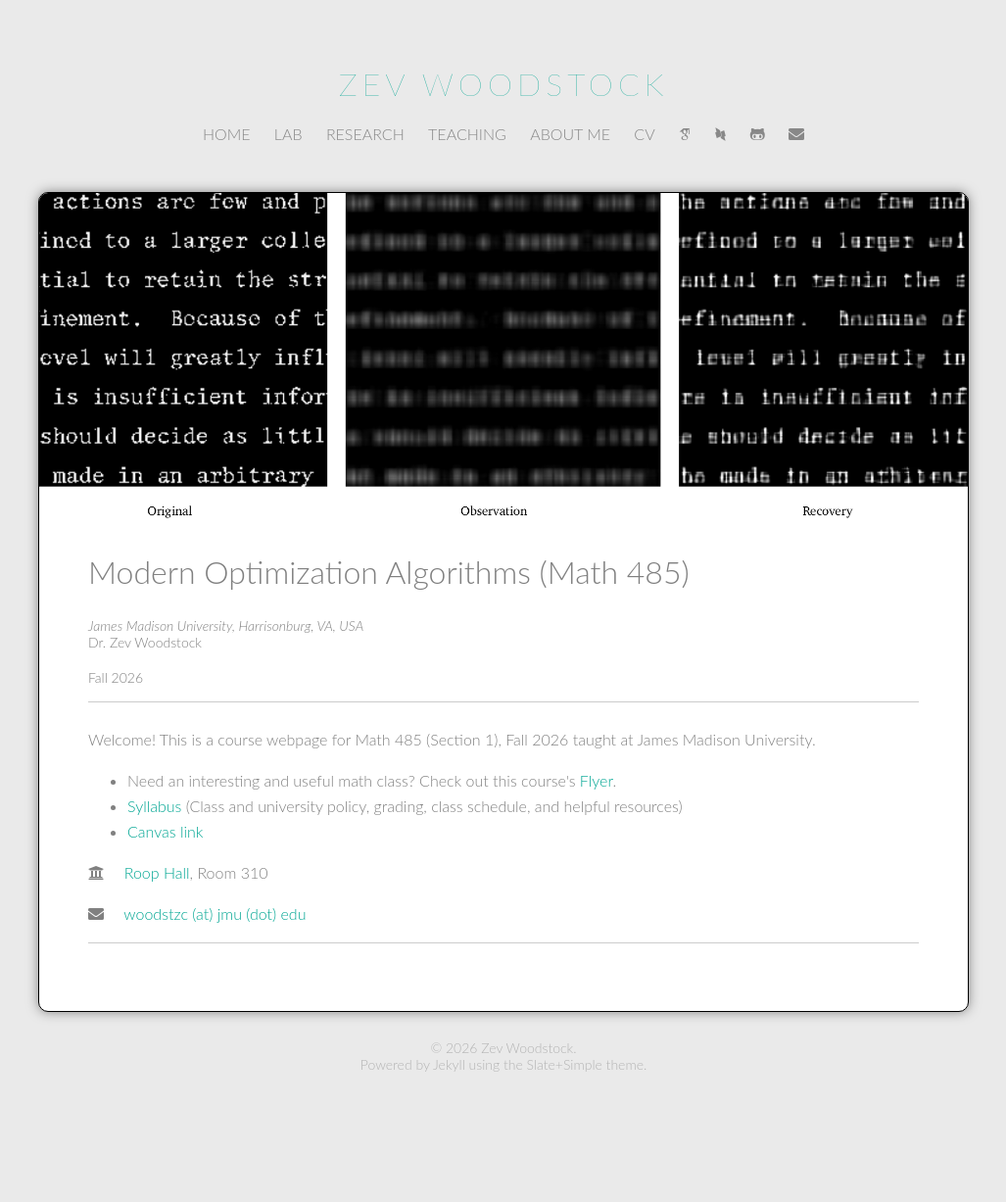
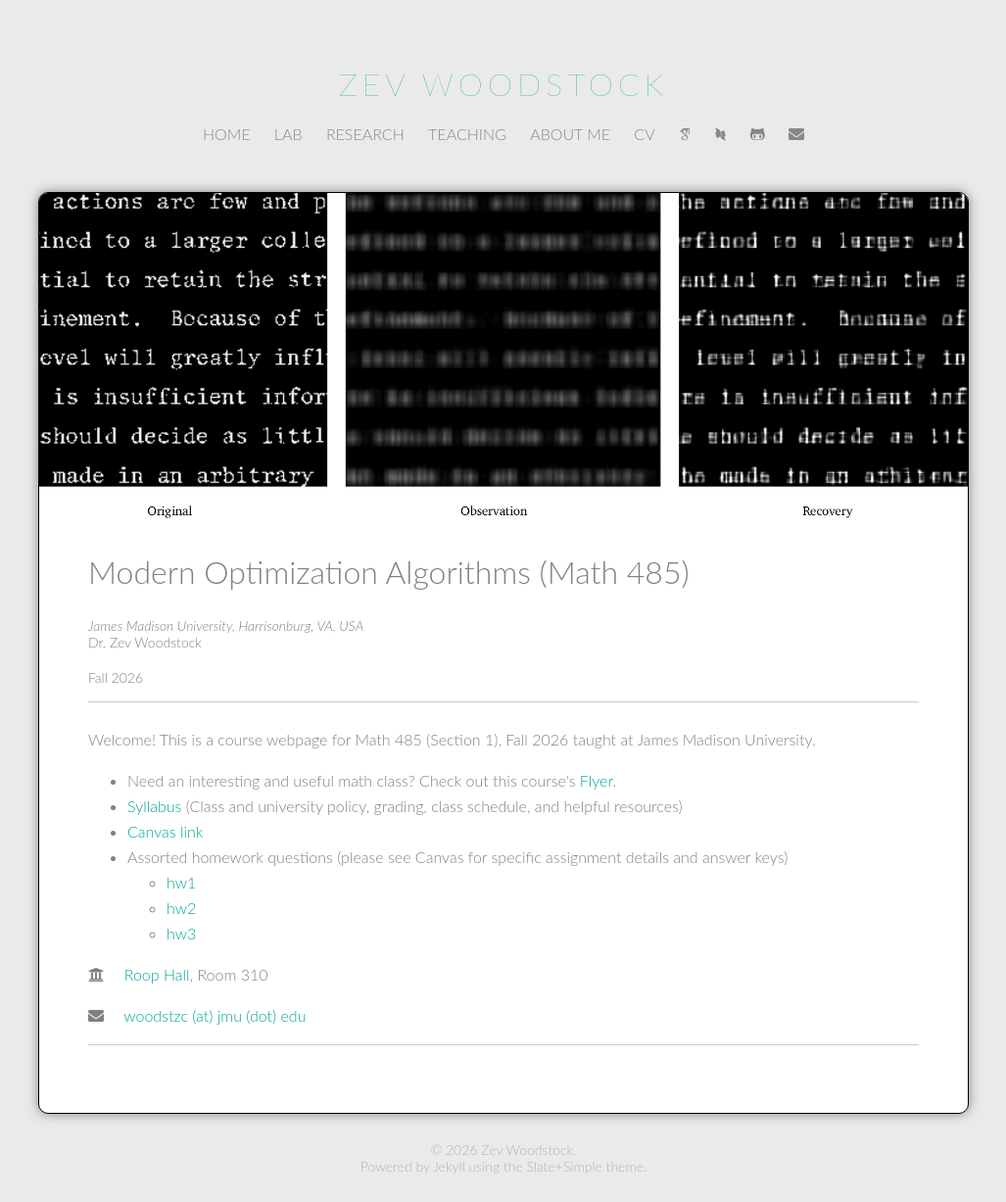
Before and after one commit to zevwoodstock/zevwoodstock.github.io, a Jekyll site: the page built from teaching/_posts/2026-08-24-math485-opt.md, in a window 1280 px wide. Shown: the whole page at 98% size, without its empty margins (126-1153 px from the left). Built offline with Jekyll 4.4.1, drawn with Linux system fonts in a browser that asks for light colours; some web fonts are replaced; before the commit the page ends 1123 px from its top, so only the background shows below that.

Commit message:
Added a few hw problems

```diff
--- a/teaching/_posts/2026-08-24-math485-opt.md
+++ b/teaching/_posts/2026-08-24-math485-opt.md
@@ -29,6 +29,18 @@ resources)
 <li>
  <a href="https://canvas.jmu.edu/courses/2191094">Canvas link</a>
 </li>
+<li>
+Assorted homework questions (please see Canvas for specific
+assignment details and answer keys)
+<ul>
+<li> <a href="/media/math485-opt/hw1-public.pdf">hw1</a>
+</li>
+<li> <a href="/media/math485-opt/hw2-public.pdf">hw2</a>
+</li>
+<li> <a href="/media/math485-opt/hw3-public.pdf">hw3</a>
+</li>
+</ul>
+</li>
 </ul>
 <p class="entry-title">
 		<i class="fa fa-university"></i> &emsp;
```
Also changed, not shown: 3 other files.
